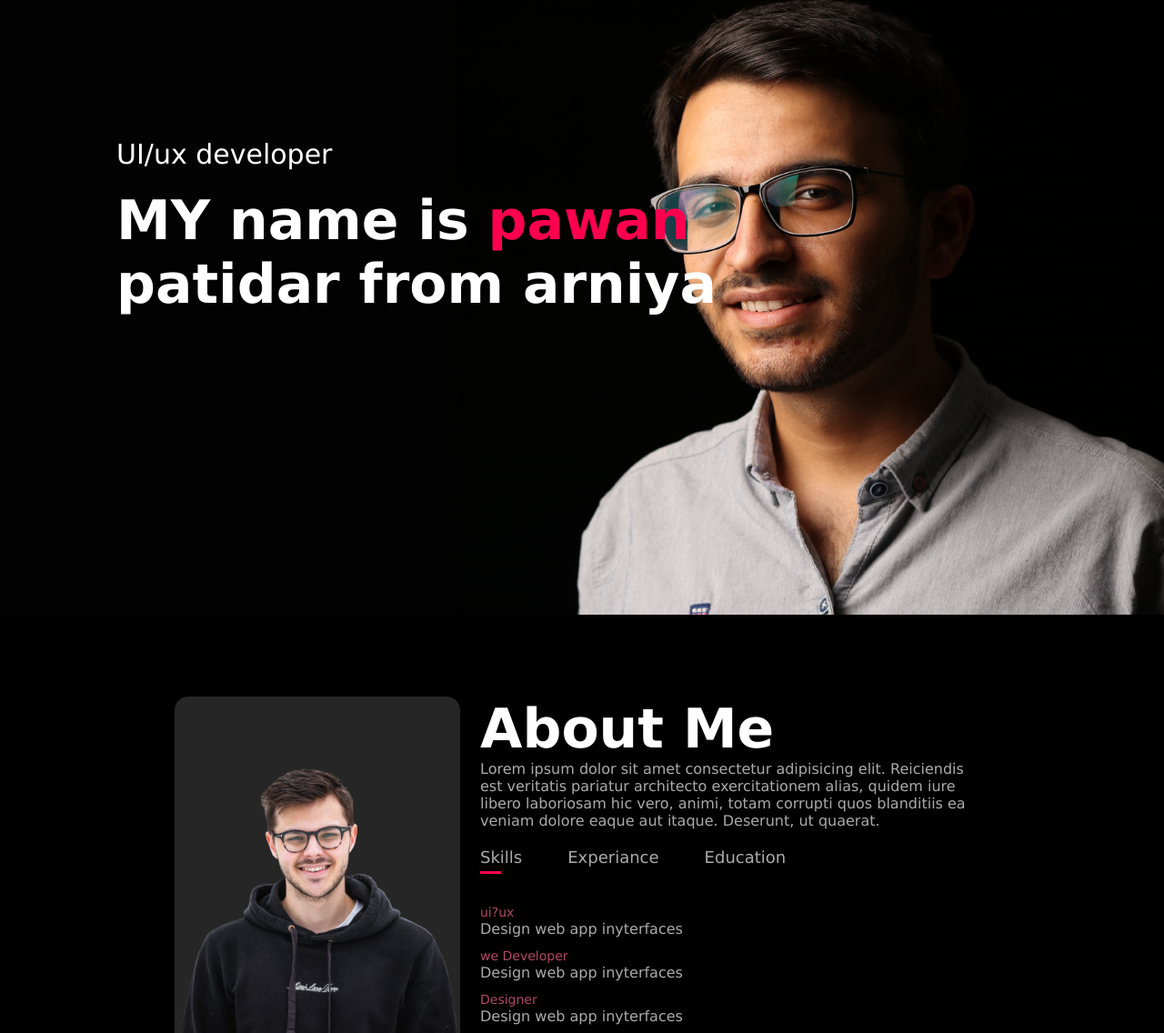
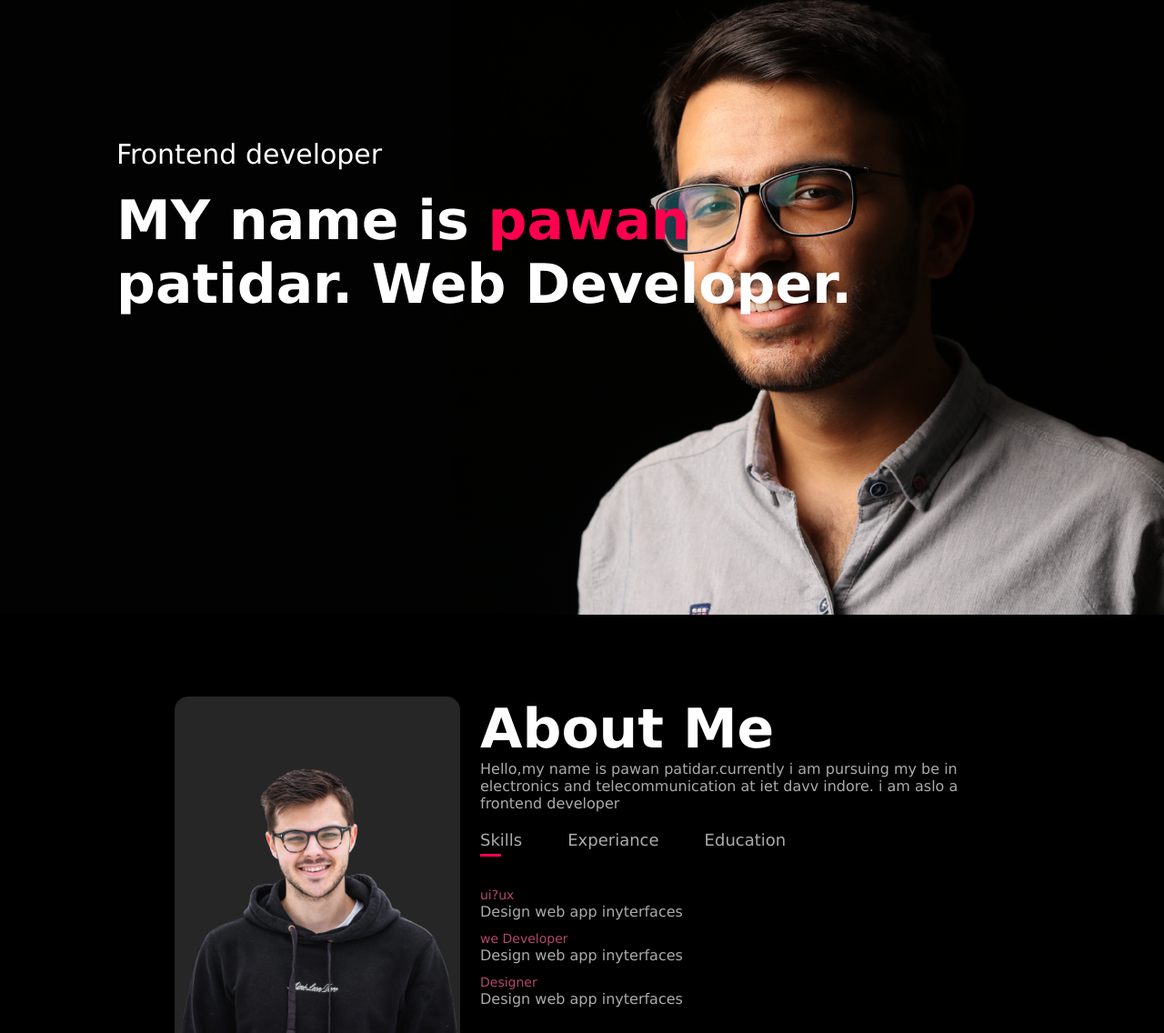
Before and after one commit to pawanpatidar2004/portfolio, a plain HTML site: page index.html in a window 1280 px wide. Shown: the part 124-1260 px from the top of the page at 91% size. Drawn offline with Linux system fonts and the light colour scheme.

Commit message:
Update index.html

```diff
--- a/index.html
+++ b/index.html
@@ -24,8 +24,8 @@
                 <i class="fas fa-bars" onclick="openmenu()"></i>
             </nav>
             <div class="header-text">
-                <p>UI/ux developer</p>
-                <h1>MY name is <span> pawan </span><br> patidar from arniya</h1>
+                <p>Frontend developer</p>
+                <h1>MY name is <span> pawan </span><br> patidar. Web Developer.</h1>
             </div>
         </div>
     </div>
@@ -38,13 +38,12 @@
         <div class="container">
             <div class="row">
                 <div class="about-col-1">
-                    <img src="images/user.png" alt="">
+                    <img src="images/user.png" alt="unavailabel">
                 </div>
                 <div class="about-col-2">
                     <h1 class="sub-title">About Me</h1>
-                    <p>Lorem ipsum dolor sit amet consectetur adipisicing elit. Reiciendis est veritatis pariatur
-                        architecto exercitationem alias, quidem iure libero laboriosam hic vero, animi, totam corrupti
-                        quos blanditiis ea veniam dolore eaque aut itaque. Deserunt, ut quaerat.</p>
+                    <p>
+Hello,my name is pawan patidar.currently i am pursuing my be in electronics and telecommunication at iet davv indore. i am aslo a frontend developer</p>
 
                     <div class="tab-title">
                         <p class="tab-links active-link" onclick="opentab('Skills')">Skills</p>
```
